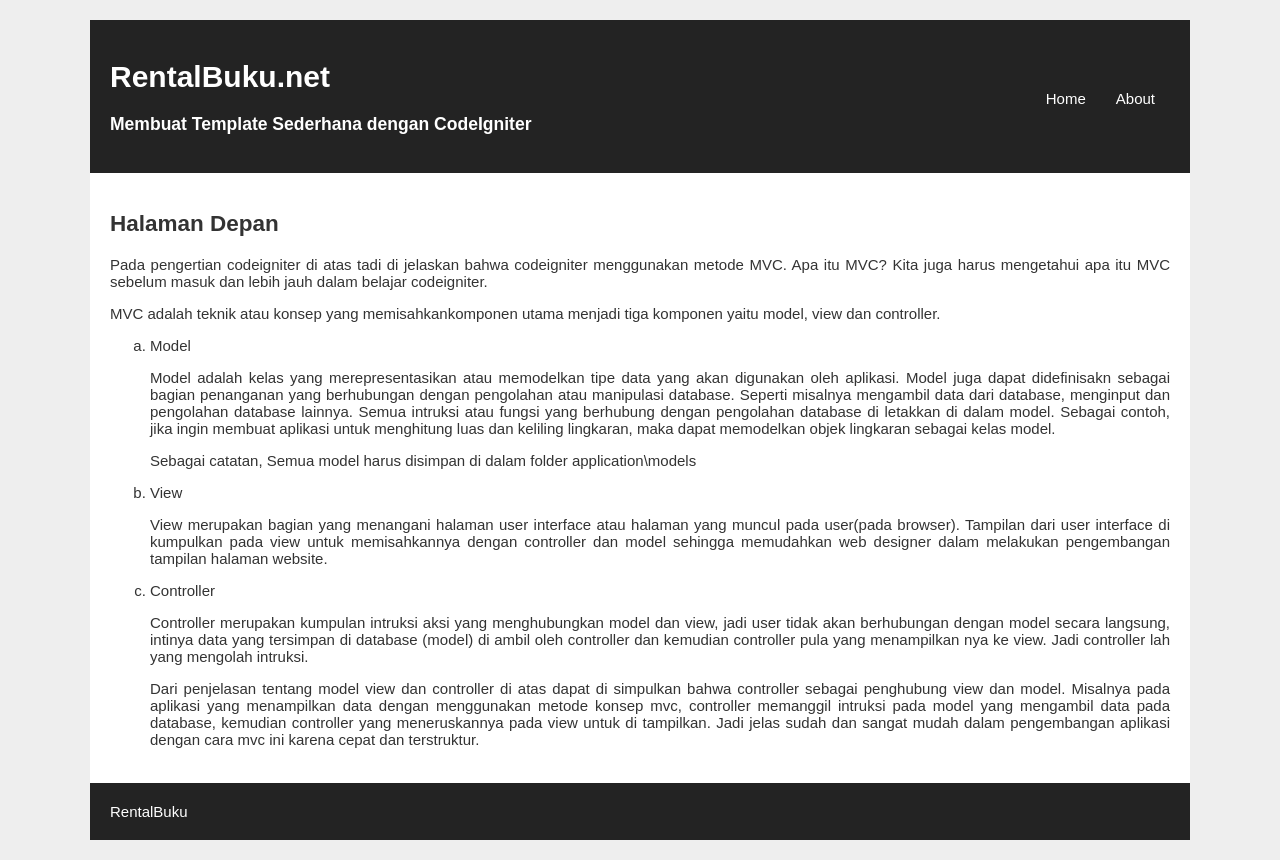
After one commit to arsen207/pustaka-booking, a CodeIgniter app: page /pustaka-booking/index.php/web in a window 1280 px wide. The commit adds this page. Run offline with CodeIgniter, Linux system fonts and the light colour scheme.

Commit message:
Pertemuan 4-5

```diff
--- a/application/config/autoload.php
+++ b/application/config/autoload.php
@@ -58,7 +58,7 @@ $autoload['packages'] = array();
 |
 |	$autoload['libraries'] = array('user_agent' => 'ua');
 */
-$autoload['libraries'] = array();
+$autoload['libraries'] = array('form_validation');
 
 /*
 | -------------------------------------------------------------------
--- /dev/null
+++ b/application/config/form_validation.php
@@ -0,0 +1,32 @@
+<?php
+$config = array(
+    // Aturan validasi untuk kode
+    array(
+        'field' => 'kode',
+        'label' => 'Kode MTK',
+        'rules' => 'required|min_length[3]',
+        'errors' => array(
+            'required' => 'Kode MTK harus diisi.',
+            'min_length' => 'Kode MTK minimal harus 3 karakter.'
+        )
+    ),
+    // Aturan validasi untuk nama
+    array(
+        'field' => 'nama',
+        'label' => 'Nama MTK',
+        'rules' => 'required|min_length[3]',
+        'errors' => array(
+            'required' => 'Nama MTK harus diisi.',
+            'min_length' => 'Nama MTK minimal harus 3 karakter.'
+        )
+    ),
+    // Aturan validasi untuk SKS
+    array(
+        'field' => 'sks',
+        'label' => 'SKS',
+        'rules' => 'required',
+        'errors' => array(
+            'required' => 'SKS harus dipilih.'
+        )
+    )
+);
--- /dev/null
+++ b/application/controllers/Web.php
@@ -0,0 +1,24 @@
+<?php
+defined("BASEPATH") or exit ("no direct script access allowed");
+
+class Web extends CI_Controller{
+    function __construct(){
+        parent::__construct();
+        $this->load->helper('url');
+    }
+
+    public function index(){
+        $data["judul"] = "Halaman Depan";
+        $this->load->view("v_header",$data);
+        $this->load->view("v_index",$data);
+        $this->load->view("v_footer",$data);
+    }
+
+    public function about()
+{
+$data['judul'] = "Halaman About";
+$this->load->view('v_header',$data);
+$this->load->view('v_index',$data);
+$this->load->view('v_footer',$data);
+}
+}
--- /dev/null
+++ b/application/views/v_footer.php
@@ -0,0 +1,6 @@
+        <footer>
+            <a href="http://www.RentalBuku.com">RentalBuku</a>
+        </footer>
+    </div>
+</body>
+</html>
--- /dev/null
+++ b/application/views/v_header.php
@@ -0,0 +1,25 @@
+<!DOCTYPE html>
+<html>
+    <head>
+        <meta charset="utf-8">
+        <title>Web Prog II | Merancang Template sederhana dengan codeigniter</title>
+        <link rel="stylesheet" type="text/css" href="<?php echo base_url() ?>assets/css/stylebuku.css">
+    </head>
+
+    <body>
+        <div id="wrapper">
+            <header>
+            <hgroup>
+                <h1>RentalBuku.net</h1>
+                <h3>Membuat Template Sederhana dengan CodeIgniter</h3>
+            </hgroup>
+            <nav>
+                <ul>
+                    <li><a href="<?php echo base_url()."index.php/web" ?>">Home</a></li>
+                    <li><a href="<?php echo base_url()."index.php/web/about" ?>">About</a></li>
+                </ul>
+            </nav>
+            <div class="clear"></div>
+        </header>
+    </body>
+    </html>
--- /dev/null
+++ b/application/views/v_index.php
@@ -0,0 +1,41 @@
+<section>
+            <h1><?php echo $judul ?></h1>
+            <p align="justify">Pada pengertian codeigniter di atas tadi di jelaskan bahwa codeigniter menggunakan metode MVC. Apa itu MVC? Kita juga harus mengetahui apa itu MVC sebelum masuk dan lebih jauh dalam belajar codeigniter.</p>
+            <p>MVC adalah teknik atau konsep yang memisahkankomponen utama menjadi tiga komponen yaitu model, view dan controller.</p>
+            <ol type="a">
+                <li>Model</li>
+                <p align="justify">Model adalah kelas yang merepresentasikan atau memodelkan
+                    tipe data yang akan digunakan oleh aplikasi. Model juga dapat didefinisakn
+                    sebagai bagian penanganan yang berhubungan dengan pengolahan atau manipulasi
+                    database. Seperti misalnya mengambil data dari database, menginput dan pengolahan
+                    database lainnya. Semua intruksi atau fungsi yang berhubung dengan pengolahan database
+                    di letakkan di dalam model. Sebagai contoh, jika ingin membuat aplikasi
+                    untuk menghitung luas dan keliling lingkaran, maka dapat memodelkan
+                    objek lingkaran sebagai kelas model.</p>
+                    <p align="justify">Sebagai catatan, Semua model harus disimpan di
+                        dalam folder application\models</p>
+
+                        <li>View</li>
+                        <p align="justify">View merupakan bagian yang menangani halaman user
+                        interface atau halaman yang muncul pada user(pada browser). Tampilan
+                        dari user interface di kumpulkan pada view untuk memisahkannya
+                        dengan controller dan model sehingga memudahkan web designer dalam
+                        melakukan pengembangan tampilan halaman website.</p>
+
+                        <li>Controller</li>
+                        <p align="justify">Controller merupakan kumpulan intruksi aksi yang
+                        menghubungkan model dan view, jadi user tidak akan berhubungan
+                        dengan model secara langsung, intinya data yang tersimpan di
+                        database (model) di ambil oleh controller dan kemudian controller
+                        pula yang menampilkan nya ke view. Jadi controller lah yang mengolah
+                        intruksi.</p>
+
+                        <p align="justify">Dari penjelasan tentang model view dan controller
+                        di atas dapat di simpulkan bahwa controller sebagai penghubung view
+                        dan model. Misalnya pada aplikasi yang menampilkan data dengan
+                        menggunakan metode konsep mvc, controller memanggil intruksi
+                        pada model yang mengambil data pada database, kemudian controller yang
+                        meneruskannya pada view untuk di tampilkan. Jadi jelas sudah dan
+                        sangat mudah dalam pengembangan aplikasi dengan cara mvc ini karena
+                        cepat dan terstruktur.</p>
+                    </section>
--- /dev/null
+++ b/assets/css/stylebuku.css
@@ -0,0 +1,61 @@
+body{
+    background: #eee;
+    color: #333;
+    font-family: sans-serif;
+    font-size:15px;
+}
+
+#wrapper{
+    background: #fff;
+    width: 1100px;
+    margin: 20px auto;
+}
+
+#wrapper header{
+    background: #232323;
+    padding: 20px;
+}
+
+#wrapper header hgroup{
+    float: left;
+    color: #fff;
+}
+
+#wrapper header nav{
+    float: right;
+    margin-top: 50px;
+}
+
+#wrapper header nav ul{
+    padding: 0;
+    margin: 0;
+}
+
+#wrapper header nav ul li{
+    float: left;
+    list-style: none;
+}
+
+#wrapper header nav ul li a{
+    padding: 15px;
+    color: #fff;
+    text-decoration: none;
+}
+
+.clear{
+    clear: both;
+}
+
+footer{
+    background: #232323;
+    padding: 20px;
+}
+
+footer a{
+    color: #fff;
+    text-decoration: none;
+}
+
+section{
+    padding: 20px;
+}
```
Also changed, not shown: application/controllers/Matakuliah.php (+30 -15 lines), application/views/form-matakuliah.php (added, +58 -0 lines), application/views/view-form-matakuliah.php (+40 -50 lines).
